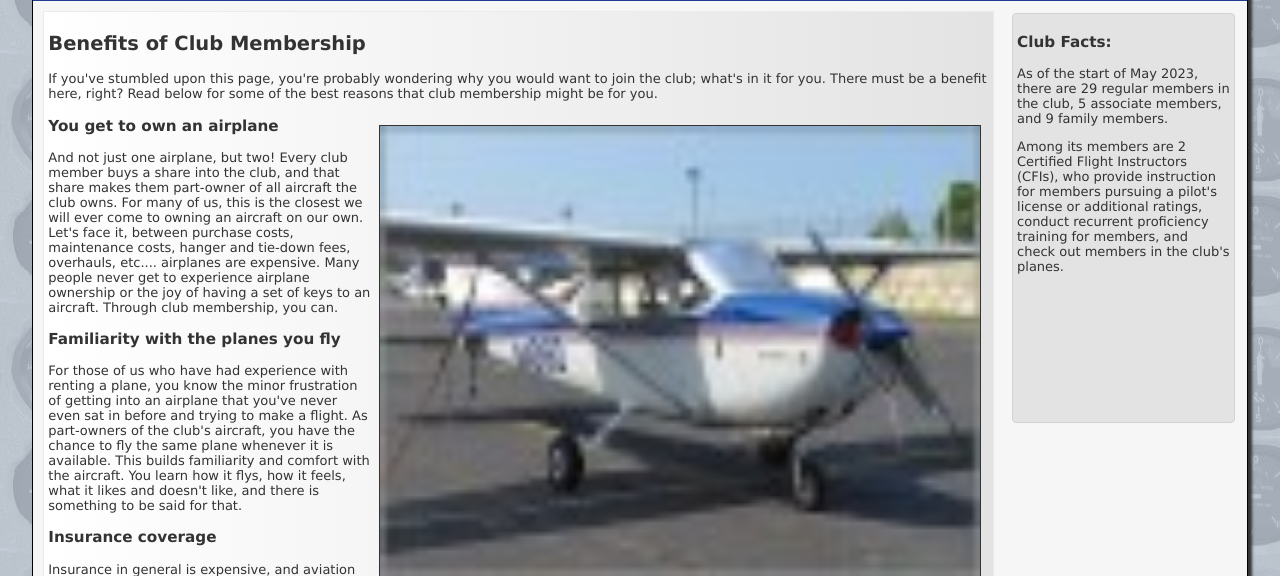
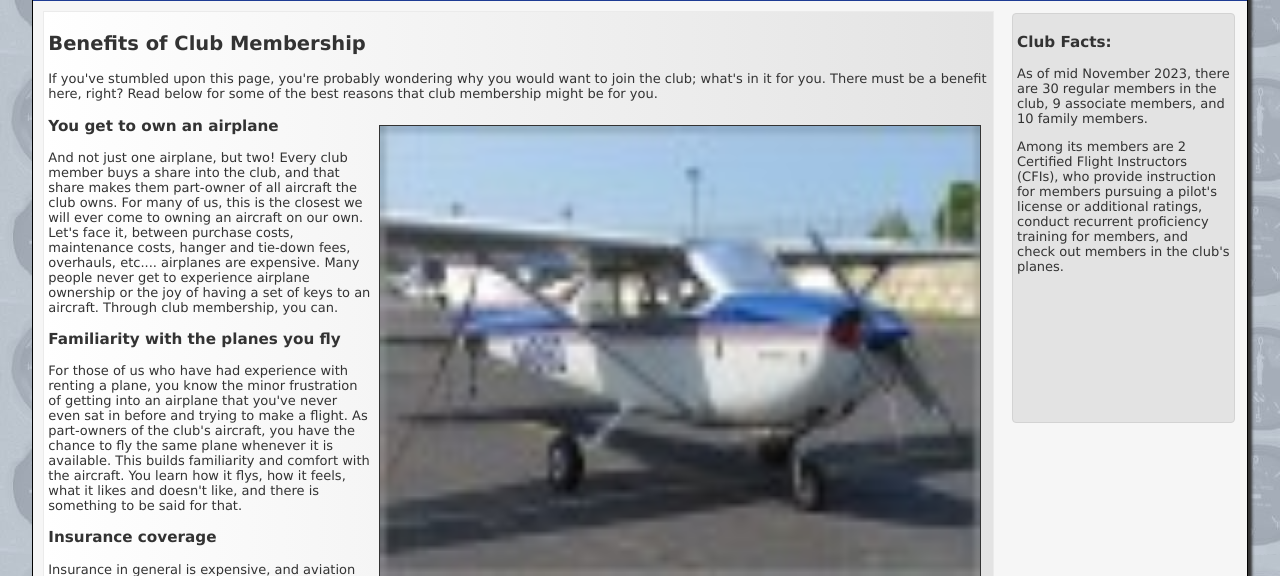
Before and after one commit to gatheall/BEFC, a PHP site: page /benefits.php in a window 1280 px wide. Shown: the part 192-768 px from the top of the page. Run offline with PHP 8.4, Linux system fonts and the light colour scheme; some libraries are stand-ins or nearby versions.

Commit message:
- Updated member counts.

```diff
--- a/website/benefits.php
+++ b/website/benefits.php
@@ -87,8 +87,8 @@ Vineyard, or take the whole family for a vacation to Ohio.</p>
 		<div id="rightcolumn">
 		<h3>Club Facts:</h3>
 
-<p>As of the start of May 2023, there are 29 regular members in the club, 5
-associate members, and 9 family members.</p>
+<p>As of mid November 2023, there are 30 regular members in the club, 9
+associate members, and 10 family members.</p>
 
 <p>Among its members are 2 Certified Flight Instructors (CFIs), who
 provide instruction for members pursuing a pilot's license or additional
```
